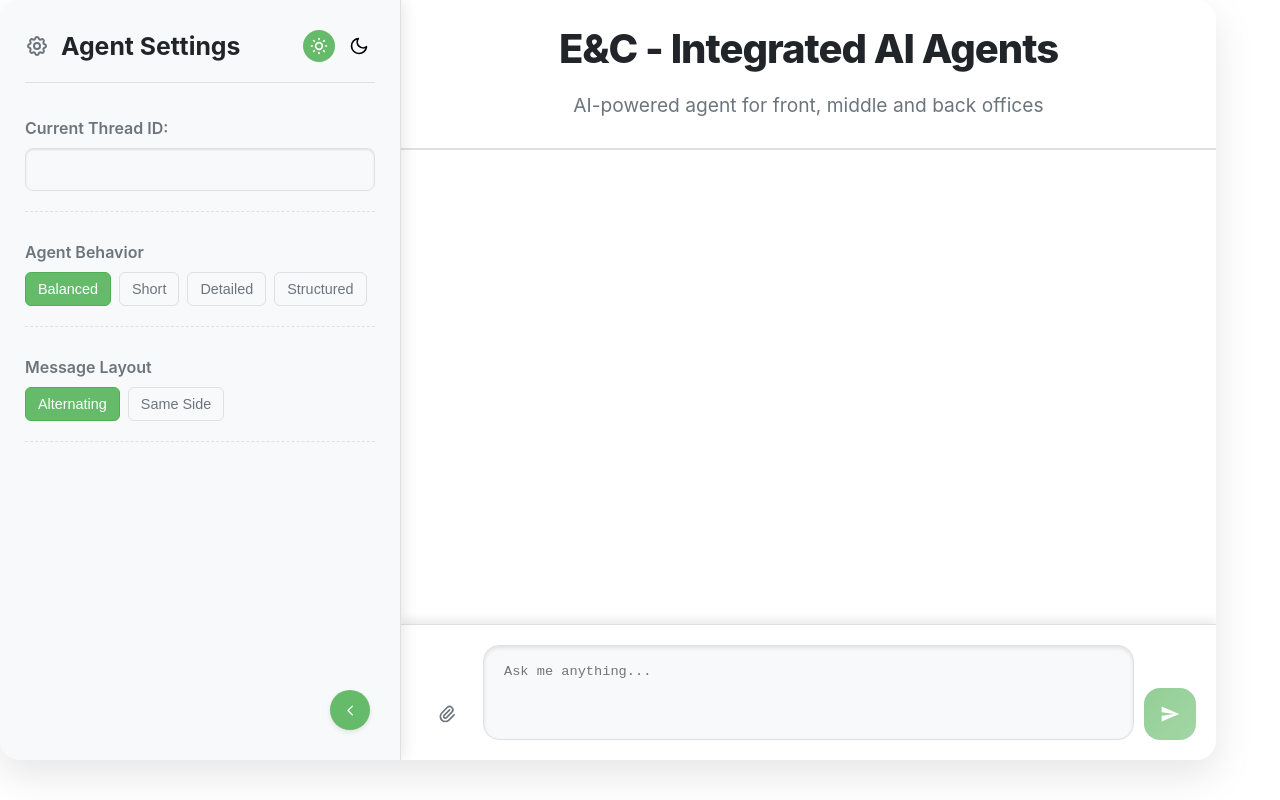
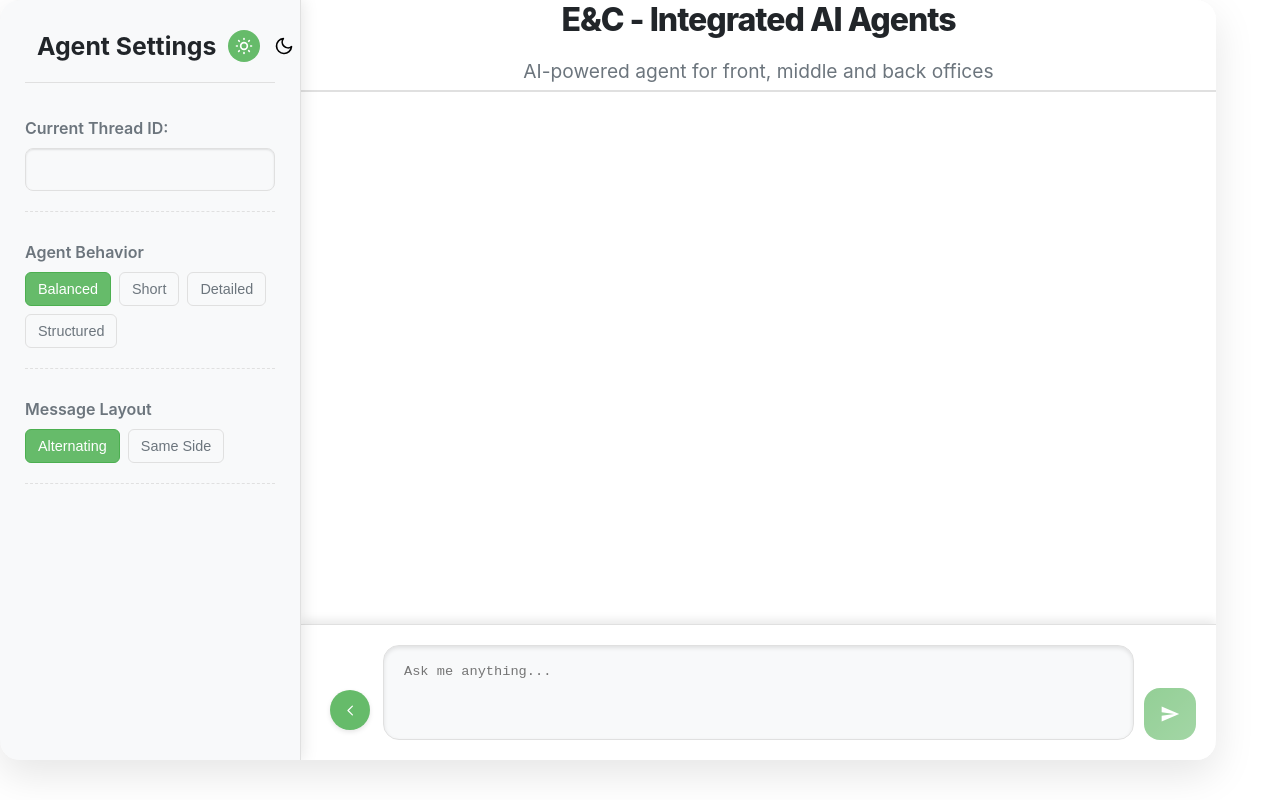
Before and after one commit to gikumar/aiagents, a React (Create React App) app in the folder frontend/: page / in a window 1280 px wide. Built offline with nearby package versions, Linux system fonts and the light colour scheme.

Commit message:
Update styles and ChatWindow component lefbar

```diff
--- a/frontend/src/App.css
+++ b/frontend/src/App.css
@@ -61,9 +61,9 @@ body {
 
 /* ===== SIDEBAR ===== */
 .sidebar {
-  width: 350px;
-  min-width: 250px;
-  max-width: 500px;
+  width: 250px;
+  min-width: 100px;
+  max-width: 250px;
   background-color: var(--color-bg-secondary);
   border-right: 1px solid var(--color-border);
   padding: 30px 25px;
@@ -330,7 +330,7 @@ body {
 }
 
 .main-chat-header {
-  padding: 1.5rem 1rem;
+  padding: 1.rem 1rem;
   margin-bottom: 0.1rem;
   text-align: center;
   background-color: var(--color-bg);
@@ -339,7 +339,7 @@ body {
 }
 
 .welcome-title {
-  font-size: 2.5em;
+  font-size: 2.0em;
   font-weight: 800;
   color: var(--color-text);
   margin: 0 0 15px;
--- a/frontend/src/components/ChatWindow.jsx
+++ b/frontend/src/components/ChatWindow.jsx
@@ -606,31 +606,7 @@ const ChatWindow = () => {
 
         <div className="input-area">
           <form onSubmit={handleSubmit} className="input-form">
-            <input
-              type="file"
-              className="file-input"
-              ref={fileInputRef}
-              onChange={handleFileUpload}
-              accept=".txt,.md,.csv,.json,.log"
-              style={{ display: 'none' }}
-            />
-            {uploadedFile && (
-              <div className="file-context-display">
-                <span className="file-name-tag">
-                  <span className="file-icon">📄</span> {uploadedFile.name}
-                </span>
-                {uploadedFile.isLoading && <FileLoadingIndicator />}
-                {!uploadedFile.isLoading && (
-                  <button
-                    onClick={handleClearFile}
-                    className="clear-file-button"
-                    title="Clear uploaded file"
-                  >
-                    <XCircleIcon />
-                  </button>
-                )}
-              </div>
-            )}
+
             <div className="input-row">
               <button
                 type="button"
```
